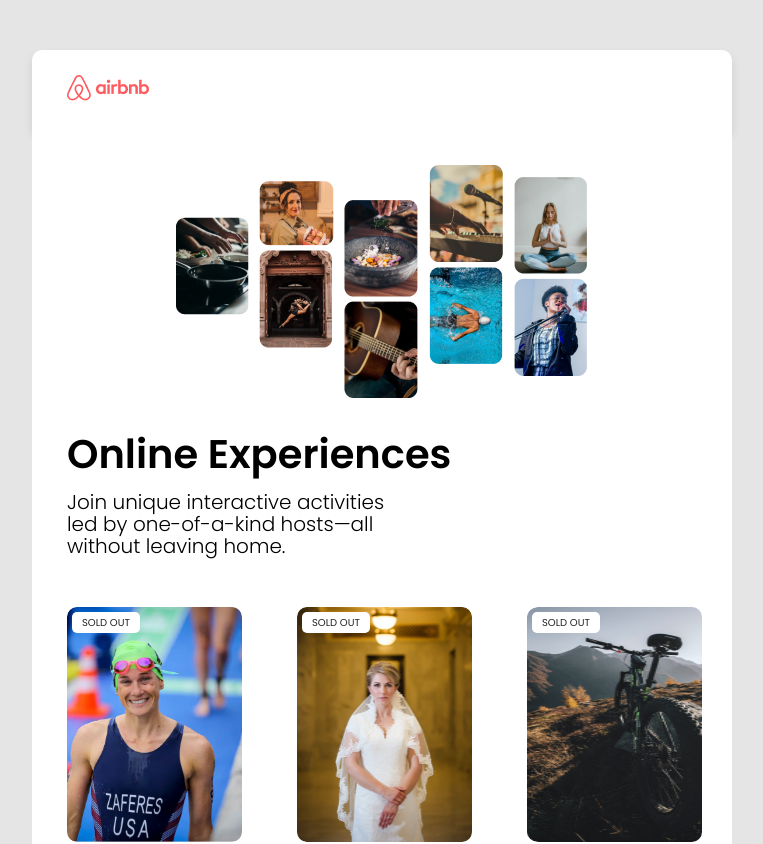
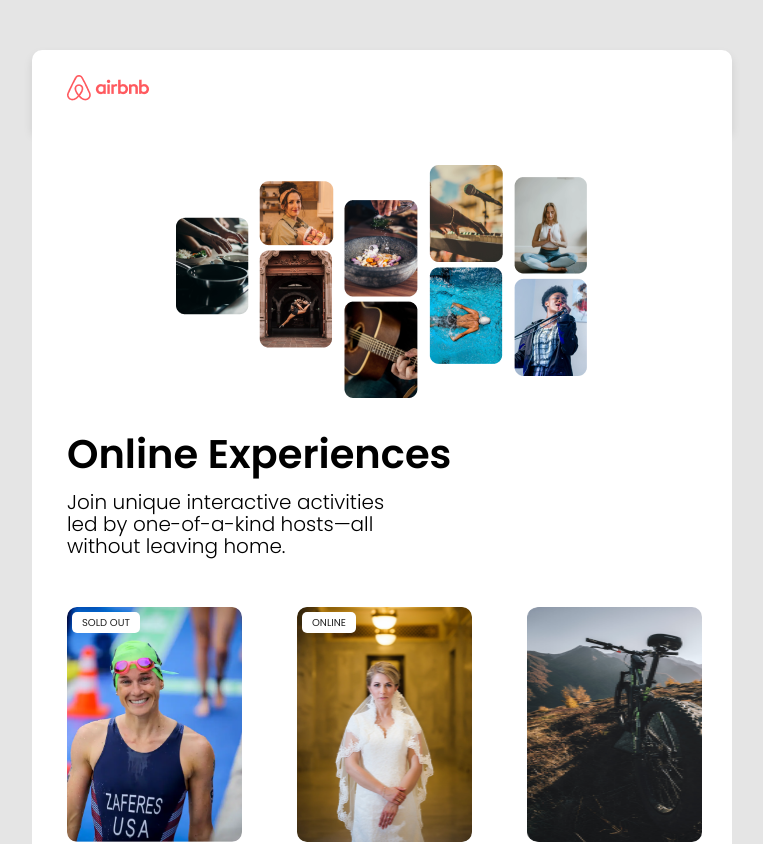
Before and after one commit to abdallahsow/Airbnb-Online-Experinces, a React (Create React App) app in the folder project-3/: page / in a window 1280 px wide. Shown: the top 844 px of the page, without its empty margins (258-1021 px from the left). Built offline with nearby package versions, Linux system fonts and the light colour scheme.

Commit message:
used Spread operator for the props

```diff
--- a/project-3/src/components/Card.js
+++ b/project-3/src/components/Card.js
@@ -1,19 +1,23 @@
 export default function Card(props) {
-  const { image, icon, rating, reviewCount, country, title, price } = props;
-
+  let badgeText
+      if (props.openSpots === 0) {
+        badgeText = "SOLD OUT"
+      } else if (props.platform === "Online") {
+        badgeText = "ONLINE"
+      }
   return (
     <section className="cards">
-      <p className="availability">SOLD OUT</p>
-      <img className="cards--pic" src={image} alt="Olympic Swimmer" />
+      {badgeText && <p className="availability">{badgeText}</p>}
+      <img className="cards--pic" src={props.img} alt="Olympic Swimmer" />
       <div>
-        <img className="cards--star" src={icon} alt="" />
+        <img className="cards--star" src={props.star} alt="" />
         <p className="cards--text">
-          {rating} <span className="text--location">({reviewCount}) • {country}</span>
+          {props.rating} <span className="text--location">({props.reviews}) • {props.location}</span>
         </p>
       </div>
-      <p className="cards--text">{title}</p>
+      <p className="cards--text">{props.title}</p>
       <p className="cards--price">
-        <strong>From ${price}</strong> / person
+        <strong>From ${props.price}</strong> / person
       </p>
     </section>
   );
--- a/project-3/src/components/data.js
+++ b/project-3/src/components/data.js
@@ -14,10 +14,11 @@ const data = [
     location: "USA",
     title: "Life lessons with Katie Zaferes",
     price: 136,
+    platform: "In presence"
   },
   {
     id: 2,
-    openSpots: 0,
+    openSpots: 10,
     img: Maid,
     star: Star,
     rating: 5.0,
@@ -25,10 +26,11 @@ const data = [
     location: "USA",
     title: "Learn Wedding Photography",
     price: 125,
+    platform: "Online"
   },
   {
     id: 3,
-    openSpots: 0,
+    openSpots: 25,
     img: Hiking,
     star: Star,
     rating: 4.8,
@@ -36,6 +38,7 @@ const data = [
     location: "USA",
     title: "Group Mountain Biking",
     price: 50,
+    platform: "In presence"
   }
 ];
 
--- a/project-3/src/project-3.js
+++ b/project-3/src/project-3.js
@@ -12,17 +12,10 @@ const App = () => (
       <Pictures />
       <Advertisement />
       <div className="cards-data">
-        {data.map(({ img, star, rating, reviews, location, title, price, id, openSpots }) => (
+        {data.map(item => (
           <Card
-            openSpots={openSpots}
-            key={id}
-            image={img}
-            icon={star}
-            rating={rating}
-            reviewCount={reviews}
-            country={location}
-            title={title}
-            price={price}
+            key={item.id}
+            {... item}
           />
         ))}
       </div>
```
